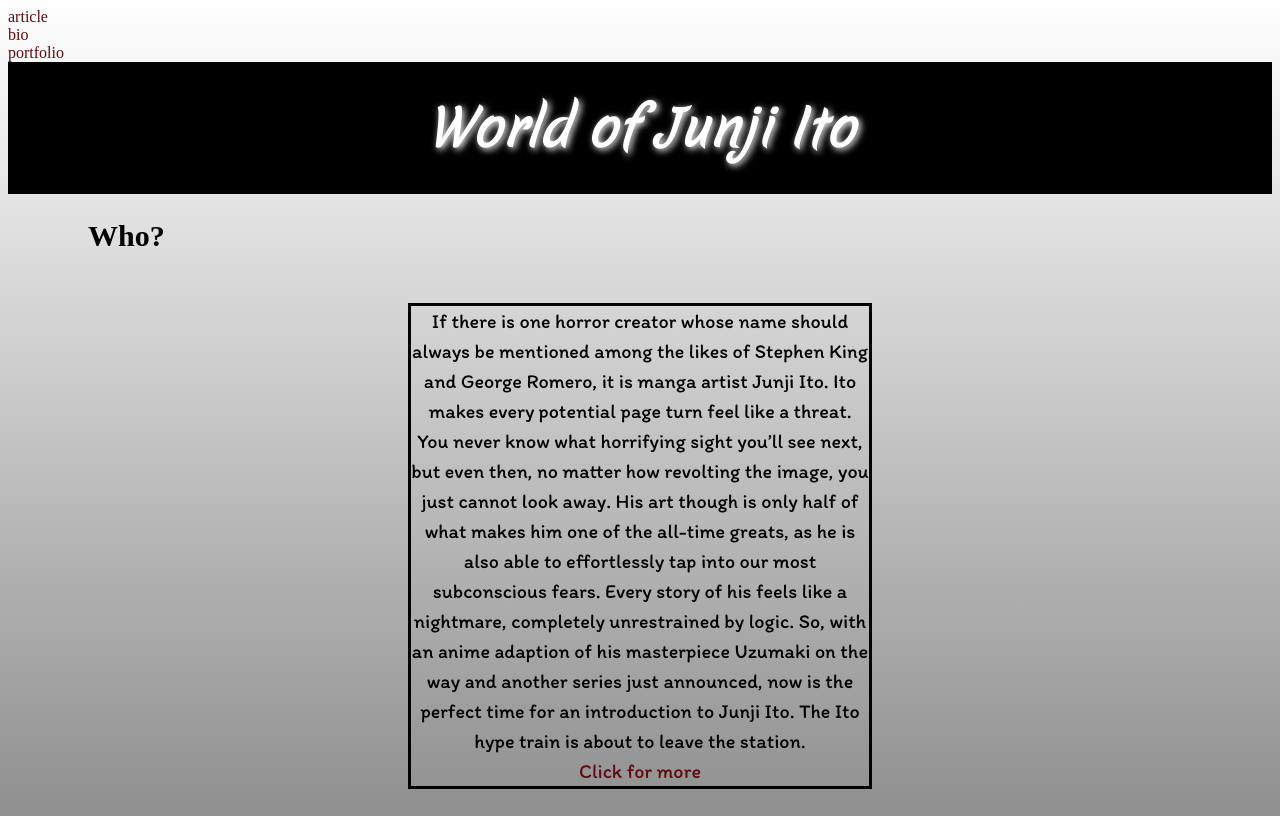
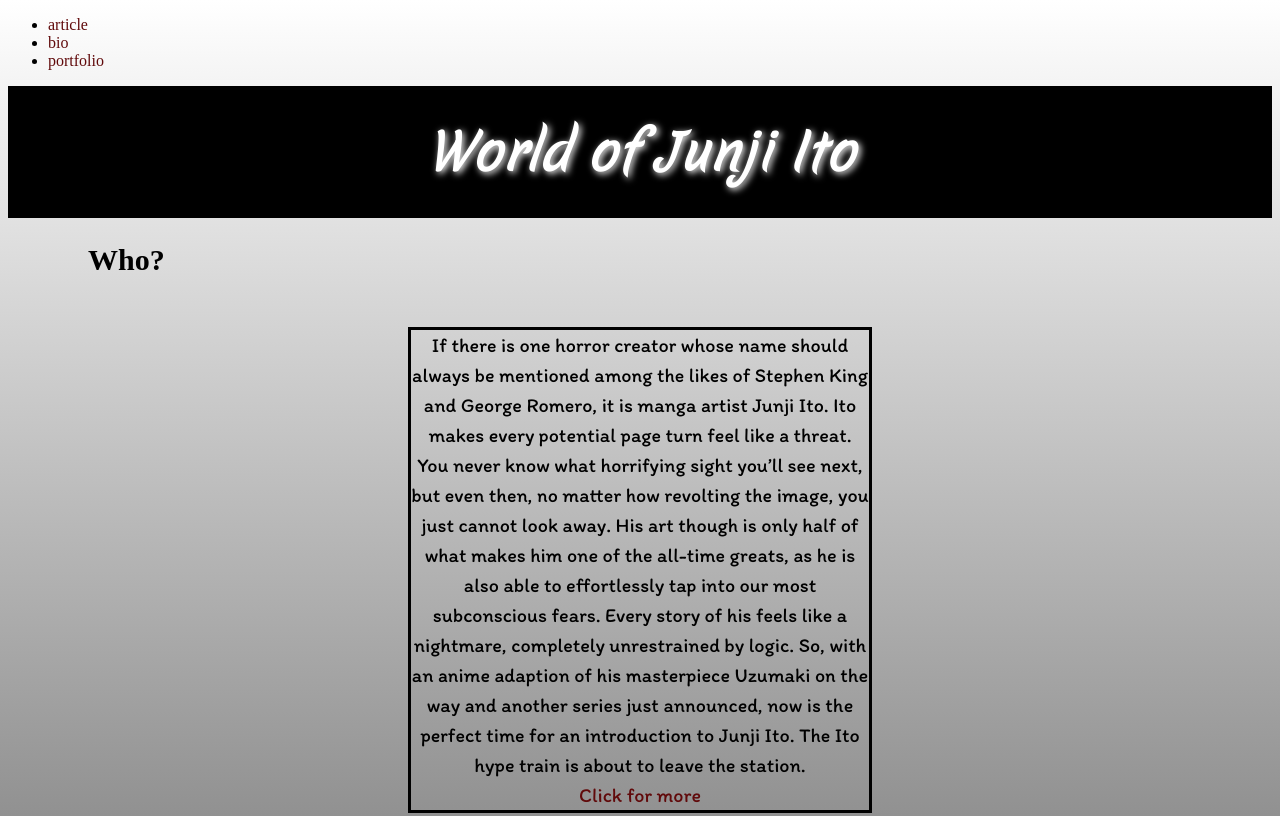
Before and after one commit to Tiff214/Project_1, a plain HTML site: page index.html in a window 1280 px wide. Shown: the top 816 px of the page. Drawn offline with Linux system fonts and the light colour scheme.

Commit message:
add list and ul to nav

```diff
--- a/index.html
+++ b/index.html
@@ -15,15 +15,11 @@
 <body>
   <!-- start of my layout-->
   <nav>
-    <a href="article">
-      article
-    </a>
-    <a href="article">
-      bio
-    </a>
-    <a href="article">
-      portfolio
-    </a>
+    <ul>
+      <li> <a href="article"> article </a></li>
+      <li><a href="article">bio </a></li>
+      <li><a href="article"> portfolio</a></li>
+    </ul>
   </nav>
 
   <header class="top-banner">
```
